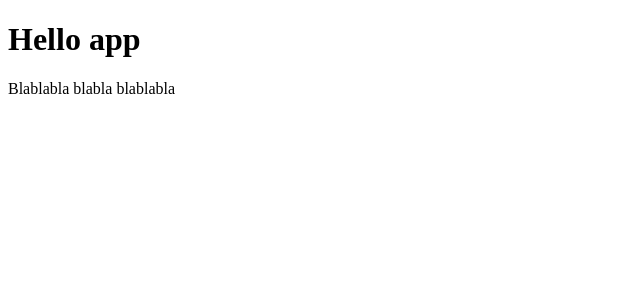
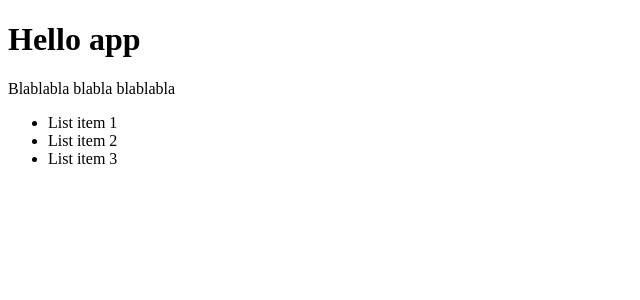
Before and after one commit to VarvaraProkhvatylo/react-shop-project-16-03, a React (Create React App) app: page / in a window 1280 px wide. Shown: the top 300 px of the page, without its empty margins (0-640 px from the left). Built offline with nearby package versions, Linux system fonts and the light colour scheme.

Commit message:
created react element with jsx

```diff
--- a/src/index.tsx
+++ b/src/index.tsx
@@ -1,14 +1,25 @@
 import React from 'react'
 import ReactDOM from 'react-dom/client'
 
-//create react element
+//create react element without jsx
 const h1 = React.createElement('h1', { id: 'title' }, 'Hello app')
 const p = React.createElement('p', null, 'Blablabla blabla blablabla')
+
+/// create react element with jsx
+
+const ul = (
+    <ul>
+        <li>List item 1</li>
+        <li>List item 2</li>
+        <li>List item 3</li>
+    </ul>
+)
 
 const app = (
     <div>
         {h1}
         {p}
+        {ul}
     </div>
 )
 
```
